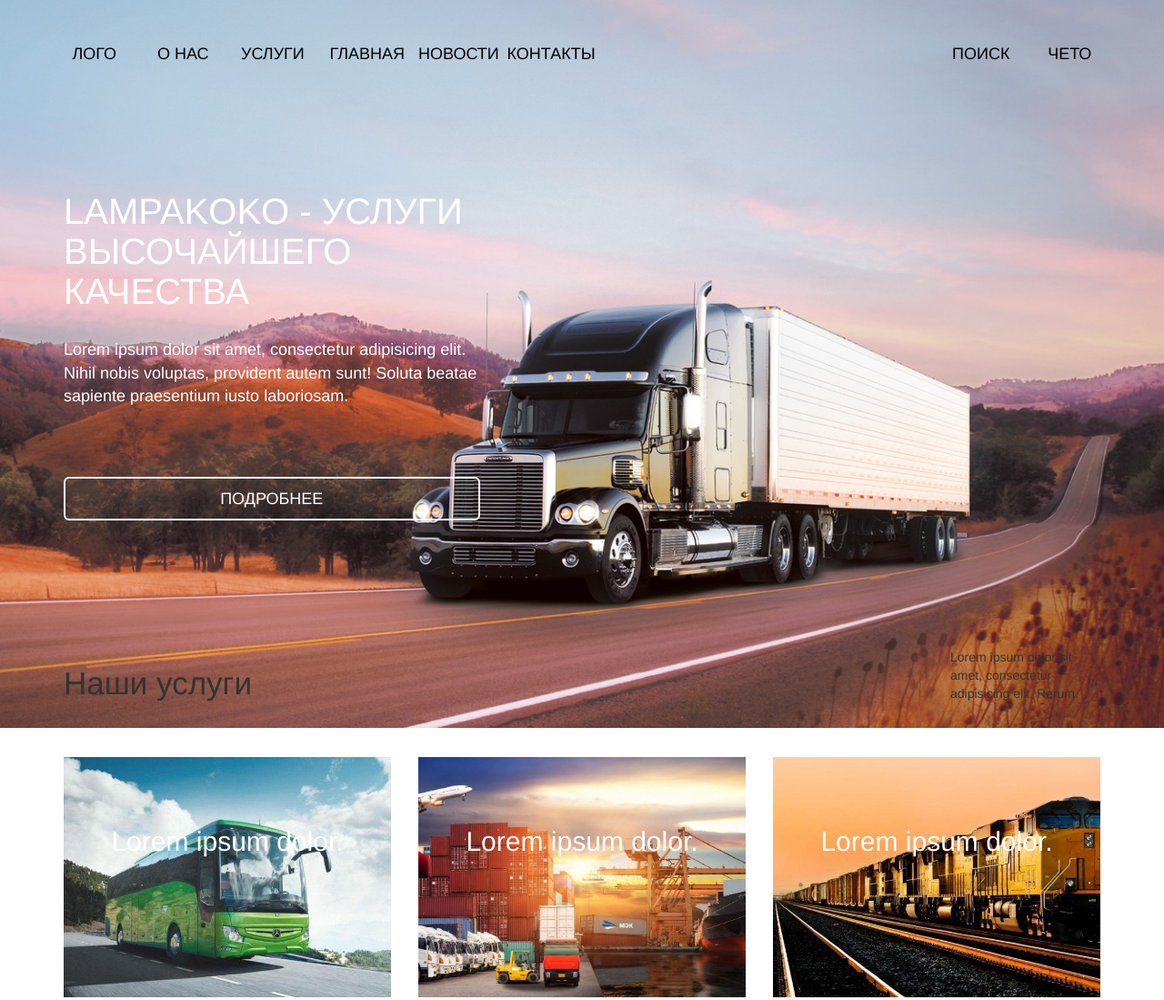
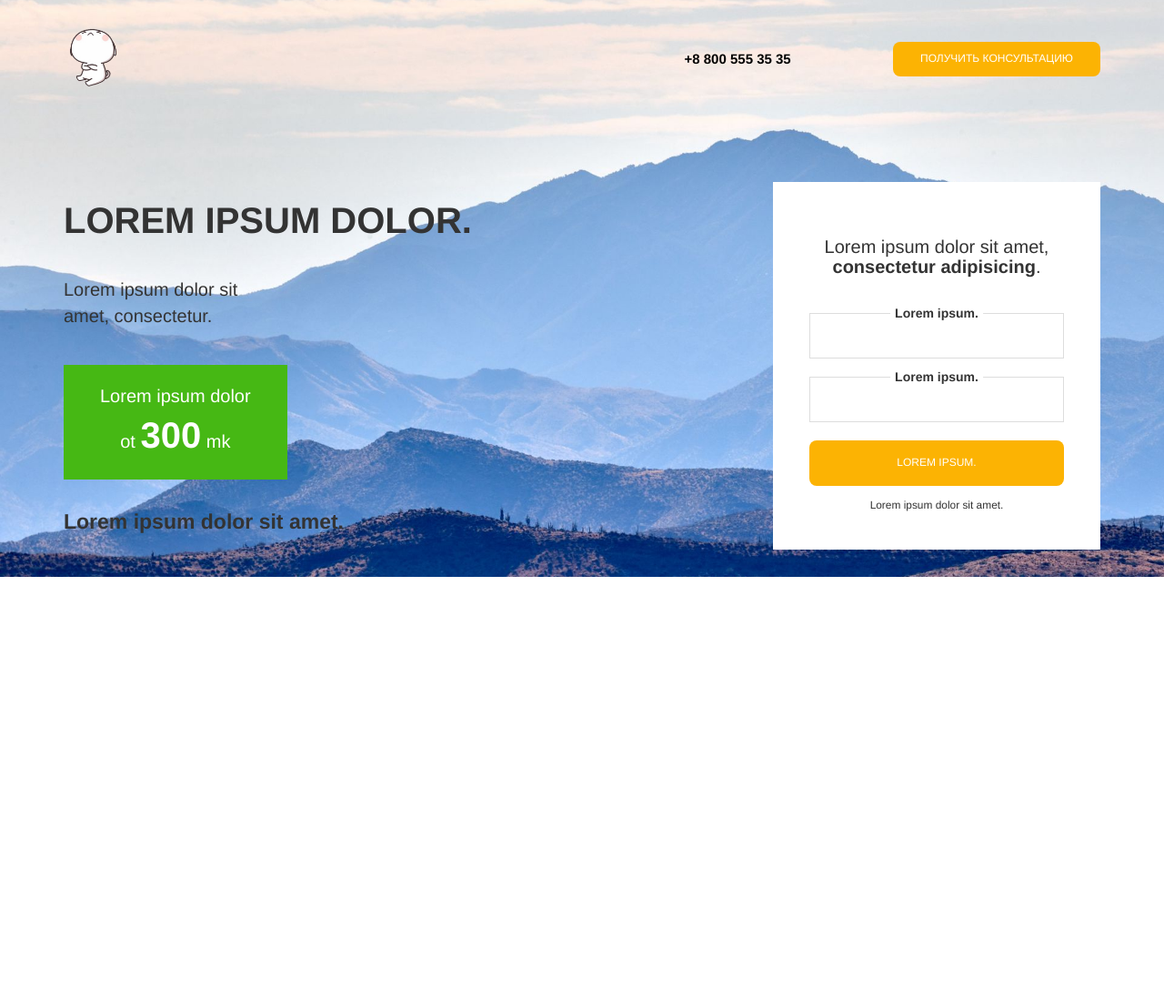
Before and after one commit to k-yler/k-yler.github.io, a plain HTML site: page src/index.html in a window 1280 px wide. Shown: the top 1099 px of the page at 91% size. After the commit the page ends 800 px from the top, so only its background shows below. Drawn offline with nearby package versions, Linux system fonts and the light colour scheme.

Commit message:
Add files via upload

```diff
--- a/src/index.html
+++ b/src/index.html
@@ -1,107 +1,94 @@
 <!DOCTYPE html>
-<html lang="en">
+<html lang="ru">
   <head>
-	<meta charset="UTF-8">
-	<title>ПеревозкиДЕМО</title>
-	<link rel="stylesheet" href="css/bootstrap.css">
-	<link rel="stylesheet" href="css/style.css">
-</head>
-<body>
-	<div class="intro">
+    <meta charset="utf-8">
+    <meta http-equiv="X-UA-Compatible" content="IE=edge">
+    <meta name="viewport" content="width=device-width, initial-scale=1">
+
+    <title>Автоматизированая штукатурка стен</title>
+
+    <!-- Bootstrap core CSS -->
+    <link href="css/bootstrap.css" rel="stylesheet">
+
+    <!-- Custom styles for this template -->
+    <link href="css/style.css" rel="stylesheet">
 
 
-	<div class="section">
+    <!-- HTML5 shim and Respond.js for IE8 support of HTML5 elements and media queries -->
+    <!--[if lt IE 9]>
+      <script src="https://oss.maxcdn.com/html5shiv/3.7.2/html5shiv.min.js"></script>
+      <script src="https://oss.maxcdn.com/respond/1.4.2/respond.min.js"></script>
+    <![endif]-->
+  </head>
+
+  <body>
+
+		<main class="main">
 			<div class="container">
-			<div class="row text-center">
 				<div class="header">
-				<div class="col-lg-1 col-xs-4">
-					<h2 class="text-uppercase text-center text-intro">ЛОГО</h2>
+					<div class="row">
+
+						<div class="col-md-3 col-sm-4 col-xs-12">
+							<div class="logo">
+							<img src="img/noname1.png"  width="25%" alt="">
 							</div>
-				<div class="col-lg-1 col-xs-4">
-					<h2 class="text-uppercase text-center text-intro">О нас</h2>
 						</div>
-				<div class="col-lg-1 col-xs-4">
-					<h2 class="text-uppercase text-center text-intro">Услуги</h2>
+
+						<div class="col-lg-2 col-lg-offset-4 col-md-4 col-md-offset-2 col-sm-4 col-sm-offset-0 col-xs-12">
+							<div class="phone-block">
+							<a class="phone-link" href="#">+8 800 555 35 35</a>
 							</div>
-				<div class="col-lg-1 col-xs-4">
-					<h2 class="text-uppercase text-center text-intro">Главная</h2>
 							</div>
-				<div class="col-lg-1 col-xs-4">
-					<h2 class="text-uppercase text-center text-intro">Новости</h2>
-				</div>
-				<div class="col-lg-1 col-xs-4">
-					<h2 class="text-uppercase text-center text-intro">Контакты</h2>
-				</div>
-					<div class="col-lg-1 col-lg-offset-4 col-xs-4">
-						<h2 class="text-uppercase text-center text-intro">поиск</h2>
-					</div>
-					<div class="col-lg-1 col-xs-4">
-						<h2 class="text-uppercase text-center text-intro">чето</h2>
+
+						<div class="col-md-3 col-sm-4 col-xs-12">
+							<div class="wrap">
+								<div class="wrap-block">
+									<button class="button header-btn">
+									получить консультацию
+									</button>
 								</div>
 							</div>
 						</div>
 
-			<div class="row">
-				<div class="col-lg-5">
-					<h1 class="text-uppercase text-text">lampakoko - услуги высочайшего качества</h1>
-					<p class="text-text-2">Lorem ipsum dolor sit amet, consectetur adipisicing elit. Nihil nobis voluptas, provident autem sunt! Soluta beatae sapiente praesentium iusto laboriosam.</p>
-					<button class="btn btn-lg btn-block logo-btn">ПОДРОБНЕЕ</button>
-				</div>
-			</div>
 					</div>
 				</div>
 
-	<div class="section">
-		<div class="container">
 				<div class="row">
-				<div class="head2">
-					<div class="col-lg-3">
-						<h2 class="head-text">Наши услуги</h2>
-					</div>
-					<div class="col-lg-2 col-lg-offset-7">
-						<p>Lorem ipsum dolor sit amet, consectetur adipisicing elit. Rerum.</p>
-					</div>
-				</div>
-				<div class="pic">
-					<div class="col-lg-4">
-						<div class="pic-1 text-center">
-							<p class="tnp">Lorem ipsum dolor.</p>
-						</div>
-						<p class="tpp ppp">Lorem ipsum dolor sit amet, consectetur adipisicing elit. Repellendus, tempore!</p>
-					</div>
-					<div class="col-lg-4">
-						<div class="pic-2 text-center">
-							<p class="tnp">Lorem ipsum dolor.</p>
-						</div>
-						<p class="tpp ppp">Lorem ipsum dolor sit amet, consectetur adipisicing elit. Iste, modi.</p>
-					</div>
-					<div class="col-lg-4">
-						<div class="pic-3 text-center">
-							<p class="tnp">Lorem ipsum dolor.</p>
-						</div>
-						<p class="tpp ppp">Lorem ipsum dolor sit amet, consectetur adipisicing elit. Ex, recusandae.</p>
-					</div>
-				</div>
-			</div>
+					<!-- леавя часть -->
+					<div class="col-md-6 col-sm-12">
+						<div class="main-inf">
+							<h1>Lorem ipsum dolor.</h1>
+							<p>Lorem ipsum dolor sit <br>amet, consectetur.</p>
+							<span>Lorem ipsum dolor <br> ot <strong>300</strong> mk</span>
+							<br><strong>Lorem ipsum dolor sit amet.</strong>
 						</div>
 					</div>
 
-	<div class="section">
-		<div class="container">
-			<h2 class="head-text2">О компании</h2>
-			<div class="row last">
-				<div class="col-lg-3 box">
-					<h2 class="tee">CargoComp</h2>
-					<p class="ppp cao">Lorem ipsum dolor sit amet, consectetur adipisicing elit. Rem fuga sint mollitia cumque nihil debitis excepturi voluptate inventore facilis architecto eius dolorem quaerat, ipsum, necessitatibus omnis repellendus. Fugiat quia ad a sequi amet molestias nobis non dolor pariatur, quo? Quo architecto corrupti, eos ut vel? Atque fugiat ducimus ab minima dolore non, possimus incidunt porro nihil consequuntur reiciendis quis voluptatem repellat, nulla voluptate amet, veniam, tenetur ipsa minus! Voluptatibus minus porro assumenda error laborum quod.</p>
-				</div>
-				<div class="col-lg-8 col-lg-offset-1 box">
-					<img src="img/02.jpg" width="100%" alt="">
-				</div>
+
+					<!-- блок с формой -->
+					<div class="col-lg-4 col-lg-offset-2 col-md-5 col-md-offset-1 col-sm-8 col-sm-offset-2">
+						<div class="main-form">
+							<h2 class="main-form-header">Lorem ipsum dolor sit amet,<br><strong>consectetur adipisicing</strong>.</h2>
+
+							<form action="#">
+								<label class="main-form-label" for="#">Lorem ipsum.</label>
+								<input class="main-form-input" type="text">
+								<label class="main-form-label" for="#">Lorem ipsum.</label>
+								<input class="main-form-input" type="text">
+								<button class="button main-form-btn">Lorem ipsum.</button>
+								<small>Lorem ipsum dolor sit amet.</small>
+
+							</form>
 						</div>
 					</div>
 				</div>
 
 
 			</div>
+		</main>
+
+
+
+    <script src="https://ajax.googleapis.com/ajax/libs/jquery/1.11.3/jquery.min.js"></script>
   </body>
 </html>
--- /dev/null
+++ b/src/less/style.less
@@ -0,0 +1,167 @@
+/* Color */
+@btn-color: #fcb303;
+@icon-color: #46b814;
+@text: black;
+@danger: #ff0000;
+@bg-lite: #f5f5f5;
+
+/* body setings */
+html {
+	font-size: 10px;
+}
+
+section{
+	padding: 10rem 0;
+}
+a:hover {
+	text-decoration: none;
+}
+input, button, a {
+	&:focus {
+		outline: none;
+	}
+}
+
+.button {
+	background-color: @btn-color;
+	color: white;
+	padding: 1rem 3rem;
+	font-size: 1.2rem;
+	text-transform: uppercase;
+	border-radius:8px;
+	border: none;
+	transition: all 0.2s;
+	&:hover {
+		cursor: pointer;
+		background-color: darken(@btn-color, 5%);
+	}
+}
+.main {
+	padding: 3rem 0;
+	background: #fff url(../img/holmy_gory_tuman_180031_1920x1200.jpg) center center no-repeat;
+	background-size: cover;
+
+	&-inf{
+		padding-top:10rem;
+		h1 {
+			font-size: 4rem;
+			padding-bottom: 3rem;
+			text-transform: uppercase;
+			font-weight: 700;
+		}
+		p {
+			font-size: 2rem;
+		}
+		span {
+			margin: 3rem 0;
+			text-align: center;
+			display: inline-block;
+			padding: 2rem 4rem;
+			font-size: 2rem;
+			background-color: @icon-color;
+			color: white;
+			strong {
+				font-size: 4rem;
+			}
+		}
+		strong {
+			font-size: 2.3rem;
+		}
+
+	}
+
+	&-form {
+		margin-top: 10rem;
+		text-align: center;
+		padding: 4rem;
+		background-color: white;
+
+		&-header {
+
+			font-size: 2rem;
+			padding-bottom: 2rem;
+		}
+		&-input {
+			margin: 2rem 0;
+			display: block;
+			width: 100%;
+			height: 5rem;
+			border:1px solid #dddddd;
+
+		}
+		&-label {
+			padding: 0 0.5rem ;
+			background-color: white;
+
+			position: absolute;
+			transform: translateX(-50%) translateY(-50%);
+
+		}
+
+		&-btn{
+			margin: 2rem 0 1rem 0;
+			display: block;
+			width: 100%;
+			height: 5rem;
+		}
+
+
+	}
+
+}
+
+.header {
+	height: 7rem;
+}
+.phone-link {
+	display: inline-block;
+	color: @text;
+	font-weight: 900;
+	font-size: 1.5rem;
+	height: 7rem;
+	line-height: 7rem;
+}
+.wrap {
+	/* text-align: left; */
+	display: table;
+	width: 100%;
+	height: 7rem;
+
+	&-block {
+		display: table-cell;
+		vertical-align: middle;
+		text-align: right;
+	}
+}
+.qqq {
+	border: 1px solid red;
+}
+
+@media (max-width: 991px) {
+	.main {
+		background-position: top right;
+	}
+
+	.phone-block{
+		/* text-align: center; */
+	}
+	.main-inf{
+		text-align: center;
+		padding-top: 4rem;
+		padding-bottom:0;
+	}
+	.main-form{
+		margin-top: 4rem;
+	}
+}
+@media (max-width: 767px) {
+	.main {
+		background-position: top left;
+	}
+	.header {
+		text-align: center;
+	}
+	.wrap-block{
+		text-align: center;
+	}
+}
```
Also changed, not shown: src/css/style.css, src/img/holmy_gory_tuman_180031_1920x1200.jpg (added), src/img/iastreb_ptitsa_hishchnik_180063_1920x1200.jpg (added), src/img/unnamed.jpg (added). Lines whose indentation alone changed are shown as unchanged.
